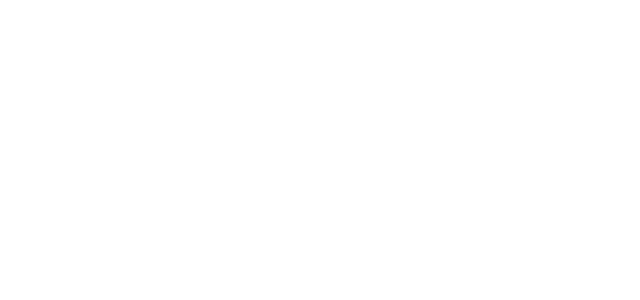
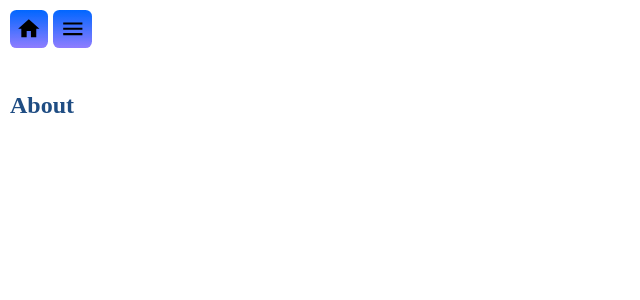
Before and after one commit to Zuxulius/abx-guide-web-app, a React (Vite) app in the folder abx-guide-web-app/: page /about in a window 1280 px wide. Before the commit this address had no page. Shown: the top 300 px of the page, without its empty margins (0-640 px from the left). Built offline with nearby package versions, Linux system fonts and the light colour scheme.

Commit message:
Add placeholder About and route it

```diff
--- /dev/null
+++ b/abx-guide-web-app/src/About.jsx
@@ -0,0 +1,19 @@
+
+import Navbar from "./Navbar";
+import Menu from "./Menu";
+
+function About() {
+    return (
+        <>
+            <Navbar />
+            <Menu />
+            <br />
+            <br />
+            <br />
+            <br />
+            <h2>About</h2>
+        </>
+    )
+}
+
+export default About;
--- a/abx-guide-web-app/src/App.jsx
+++ b/abx-guide-web-app/src/App.jsx
@@ -4,6 +4,7 @@
 import greenCardPdf from "./assets/greenCard.pdf";
 import redCardPdf from "./assets/redCard.pdf";
 import { useState } from "react";
+import About from "./About";
 
 function App() {
 
@@ -15,6 +16,7 @@
         <Route path="/" element={<Home setPageNumber={setPageNumber}/>} />
         <Route path="/pdf-viewer-green" element={<PdfViewer pdf={greenCardPdf} setPageNumber={setPageNumber} pageNumber={pageNumber} />} />
         <Route path="/pdf-viewer-red" element={<PdfViewer pdf={redCardPdf} setPageNumber={setPageNumber} pageNumber={pageNumber} />} />
+        <Route path="/about" element={<About />} />
       </Routes>
     </Router>
   )
--- a/abx-guide-web-app/src/Home.jsx
+++ b/abx-guide-web-app/src/Home.jsx
@@ -36,8 +36,8 @@
             <div className="quick-resources">
                 <button className="resource-button">Checklista</button>
                 <button className="resource-button">Penicillin-allergi</button>
-                <Link className="resource-button" to={""}>Källor och länkar</Link>
-                <Link className="resource-button" to={""}>Kontakt</Link>
+                <Link className="resource-button" to={"about"}>Källor och länkar</Link>
+                <Link className="resource-button" to={"about"}>Kontakt</Link>
             </div>
             <Footer />
         </div>
--- a/abx-guide-web-app/src/Menu.jsx
+++ b/abx-guide-web-app/src/Menu.jsx
@@ -27,8 +27,8 @@
             <h3>Snabbresurser</h3>
             <button className="resource-button" >Checklista</button>
             <button className="resource-button" >Penicillin-allergi</button>
-            <Link to={""} className="resource-button">Källor och länkar</Link>
-            <Link to={""} className="resource-button">Kontakt</Link>
+            <Link to={"/about"} className="resource-button">Källor och länkar</Link>
+            <Link to={"/about"} className="resource-button">Kontakt</Link>
         </div>
     )
 }
--- a/abx-guide-web-app/src/index.css
+++ b/abx-guide-web-app/src/index.css
@@ -4,6 +4,11 @@
 }
 
 h2 {
+  margin-left: 10px;
+  color: #1F4D83;
+}
+
+h3 {
   margin-left: 10px;
   color: #1F4D83;
 }
```
